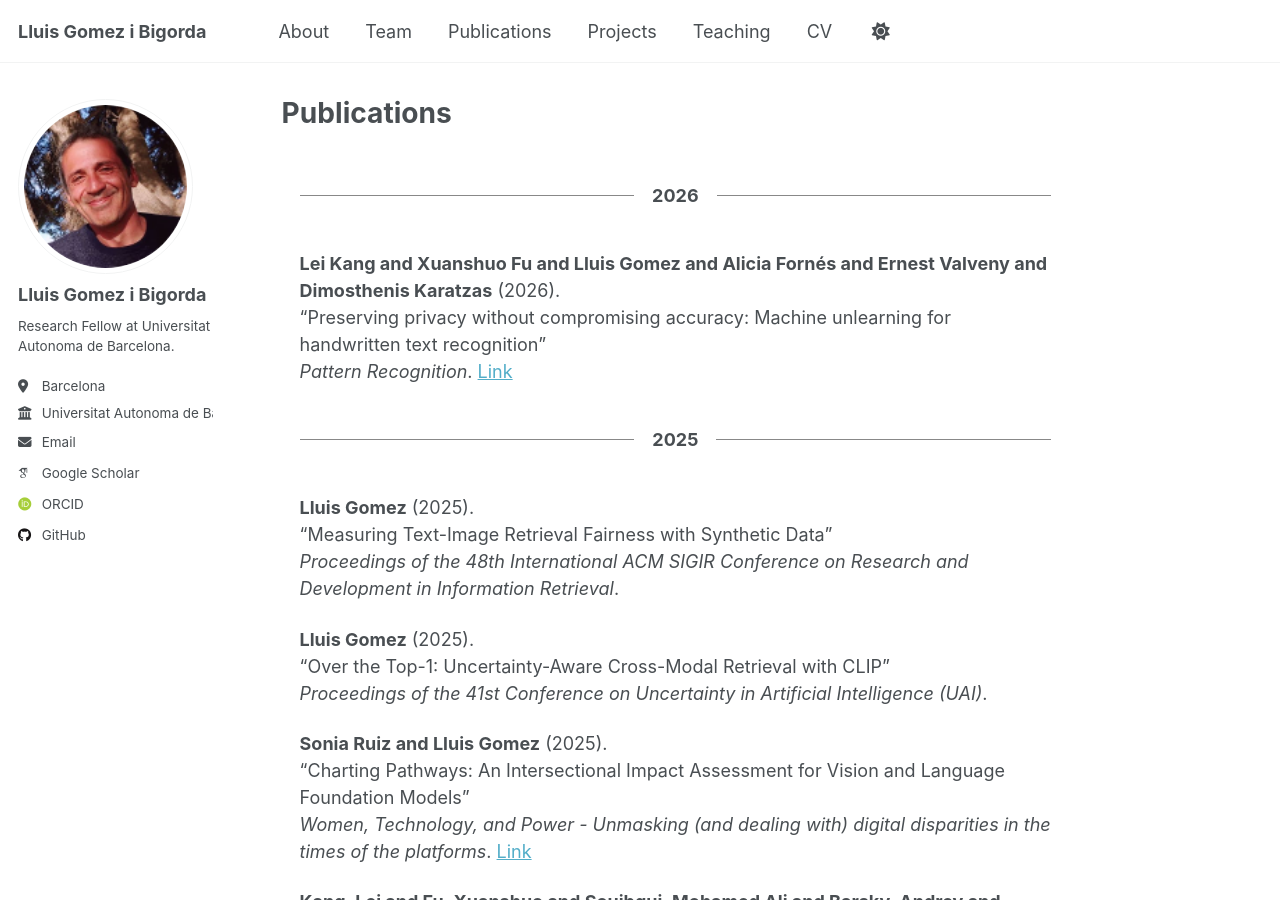
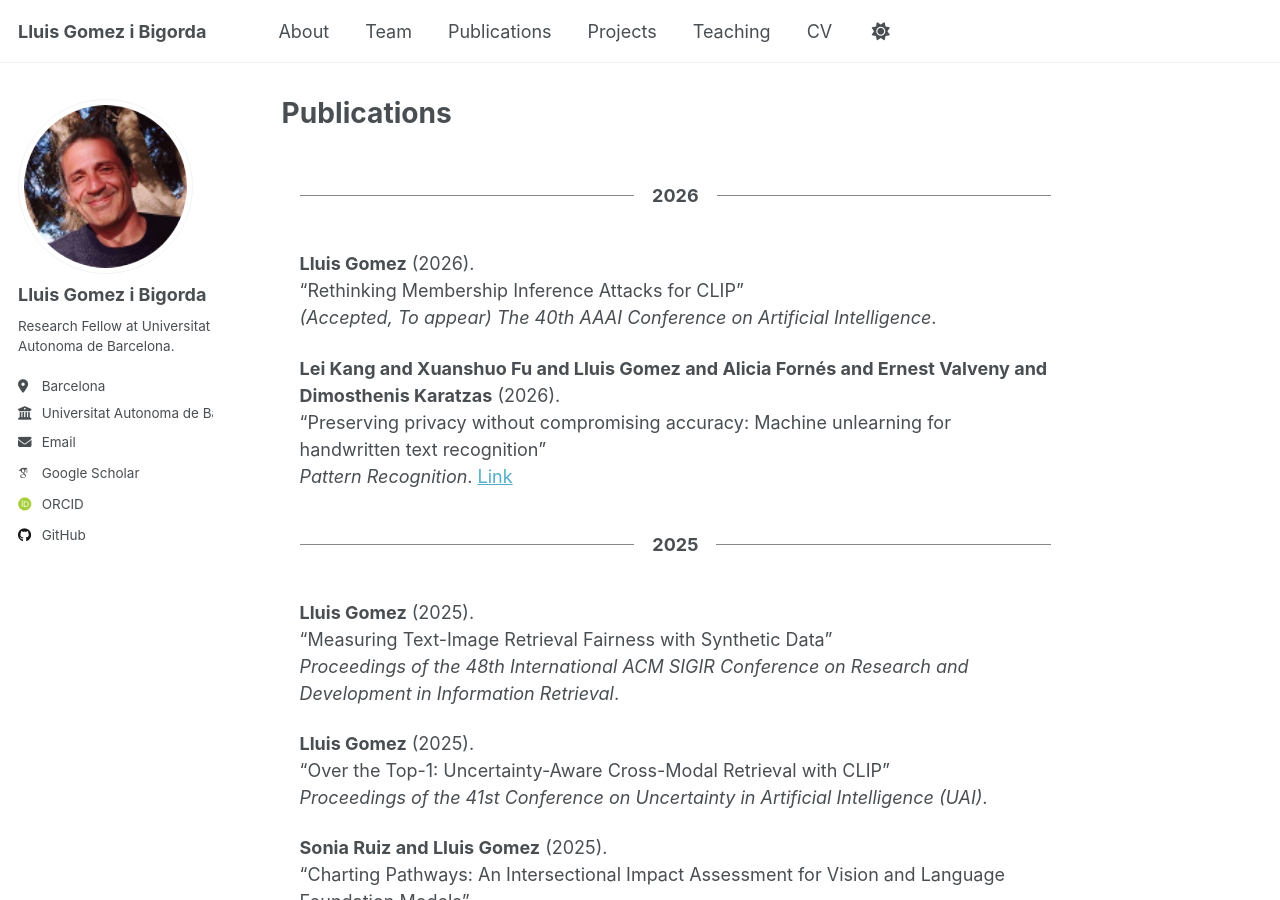
Before and after one commit to lluisgomez/lluisgomez.github.io, a Jekyll site: the page built from _pages/publications.md, in a window 1280 px wide and 900 px high. Built offline with Jekyll 4.4.1, drawn with Linux system fonts in a browser that asks for light colours; some web fonts are replaced.

Commit message:
update publications

```diff
--- a/_pages/publications.md
+++ b/_pages/publications.md
@@ -10,6 +10,10 @@ permalink: /publications/
 <hr style="flex: 1; border: none; border-top: 1px solid #888;">
 </div>
 
+
+**Lluis Gomez** (2026).
+“Rethinking Membership Inference Attacks for CLIP”
+*(Accepted, To appear) The 40th AAAI Conference on Artificial Intelligence*.
 
 **Lei Kang and Xuanshuo Fu and Lluis Gomez and Alicia Fornés and Ernest Valveny and Dimosthenis Karatzas** (2026).
 “Preserving privacy without compromising accuracy: Machine unlearning for handwritten text recognition”
```
Also changed, not shown: _data/publications.bib (+8 -0 lines), _pages/about.md (+4 -0 lines).
